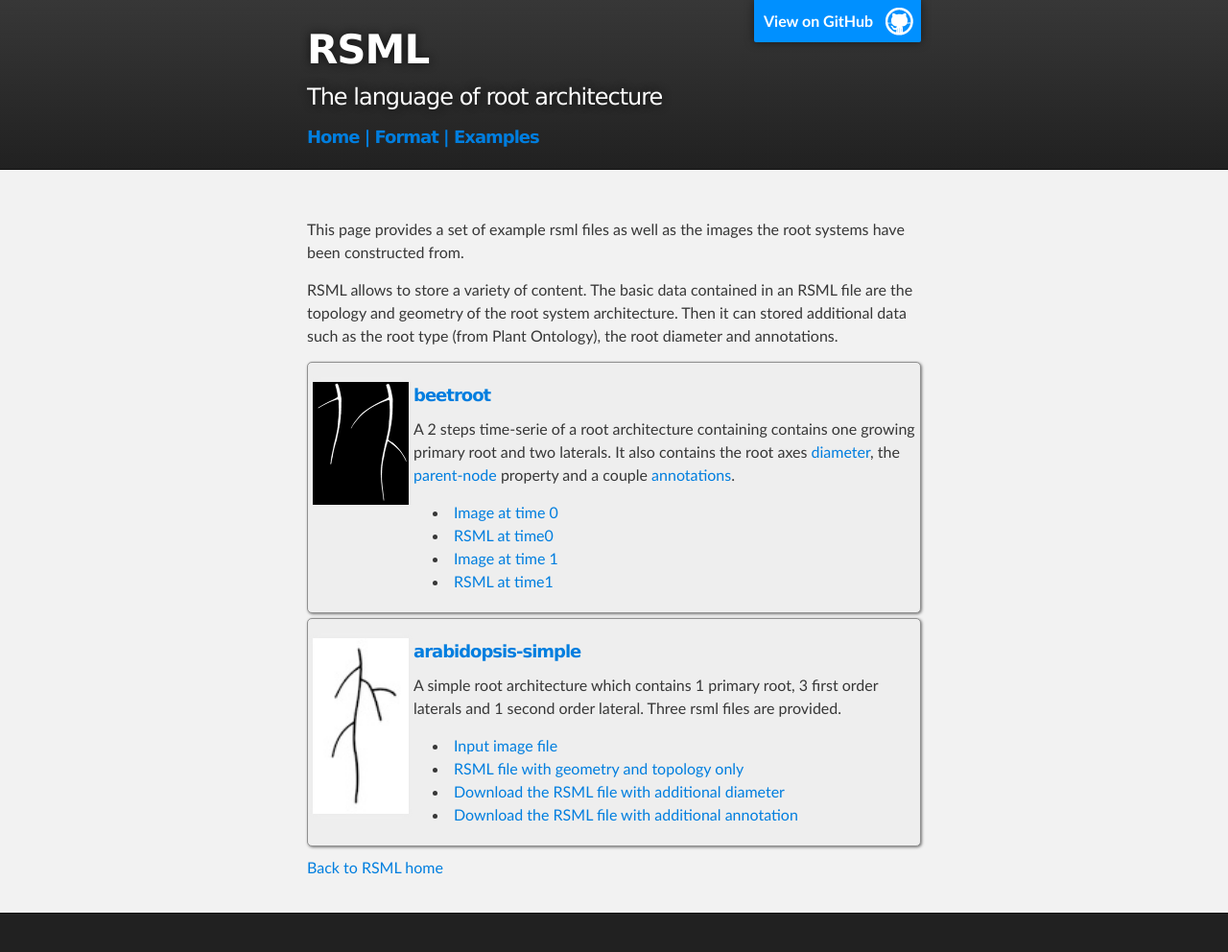
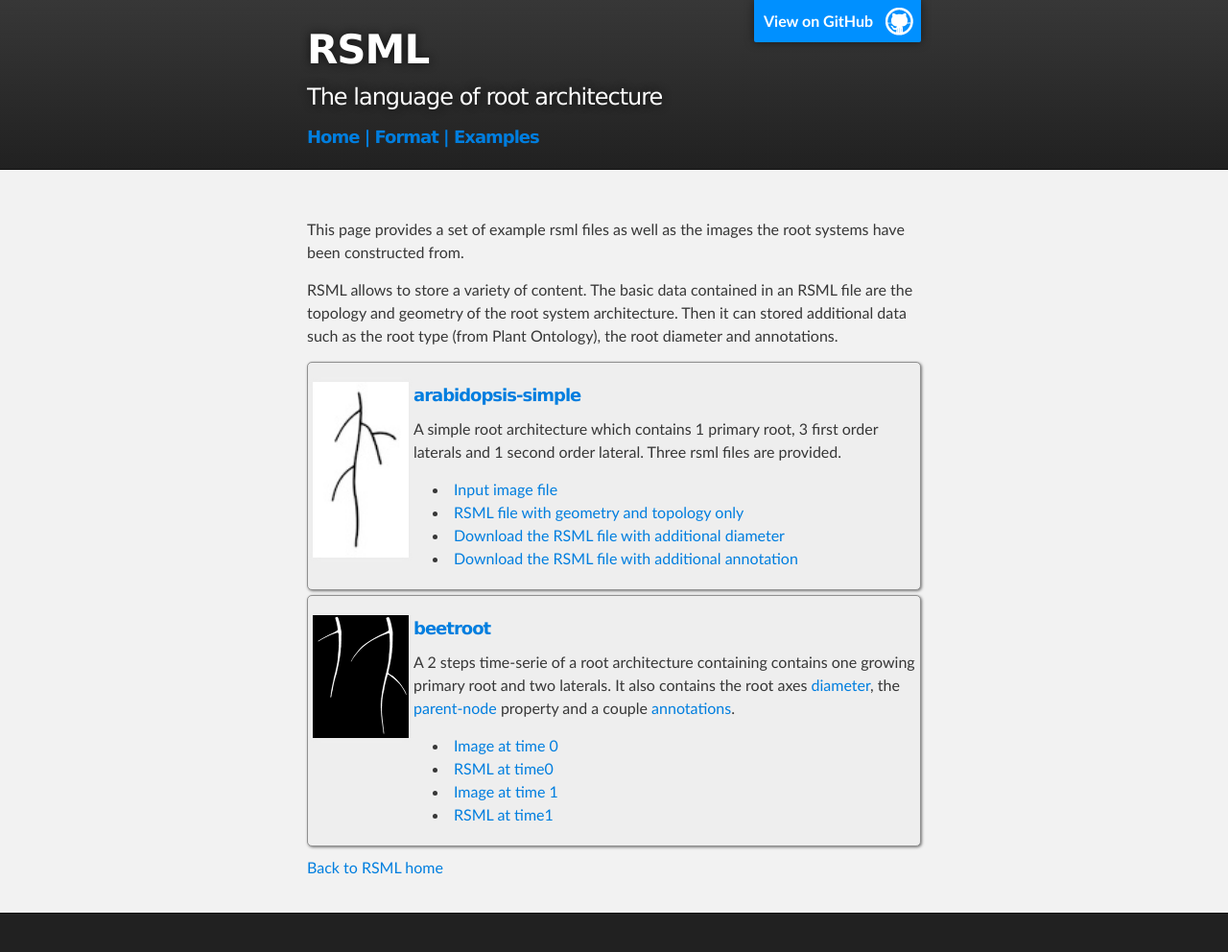
Before and after one commit to RootSystemML/RootSystemML.github.io, a Jekyll site: the page built from examples/index.md, in a window 1280 px wide. Shown: the whole page at 96% size. Built offline with Jekyll 4.4.1, drawn with Linux system fonts in a browser that asks for light colours.

Commit message:
beetroot example

```diff
--- a/examples/index.md
+++ b/examples/index.md
@@ -14,7 +14,7 @@ RSML allows to store a variety of content. The basic data contained in an RSML f
 
   {{ pages }}
 
-  {% for page in site.pages reversed %}
+  {% for page in site.pages sort_by:title order:ascending %}
 
   {% if page.tags contains 'example' %}
 
```
